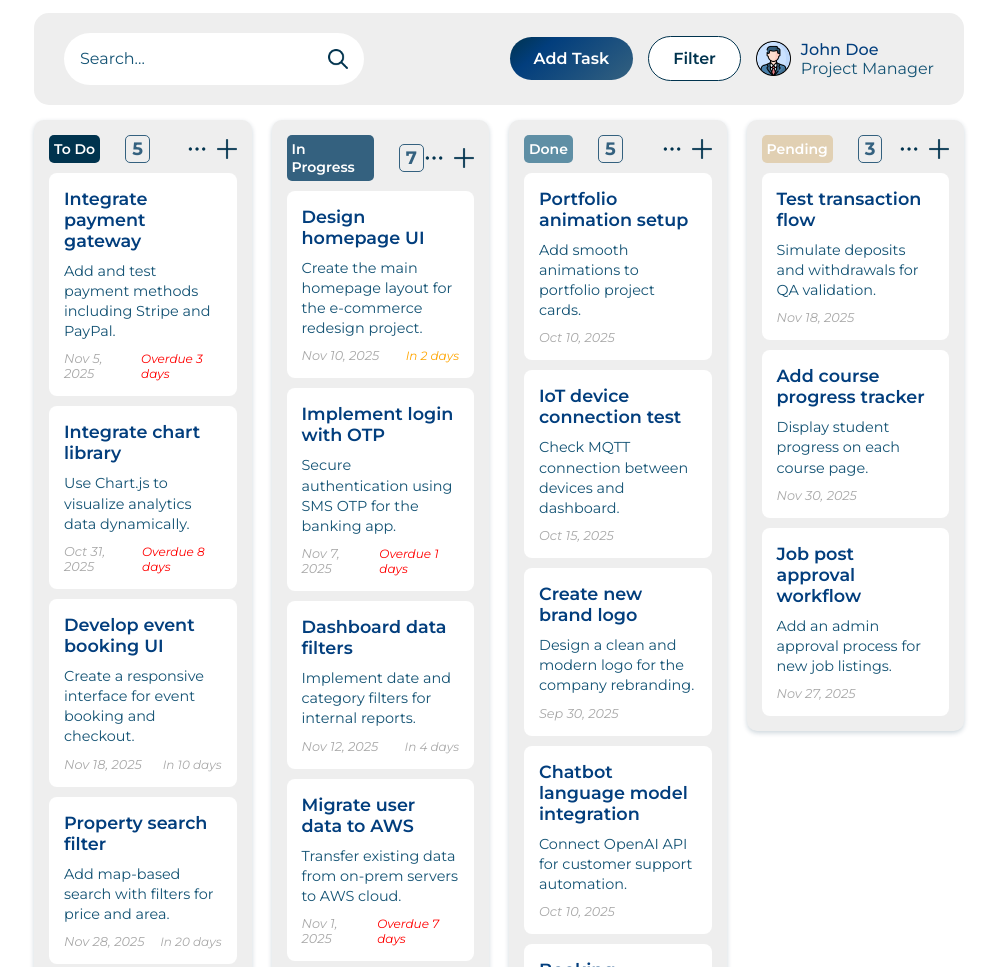
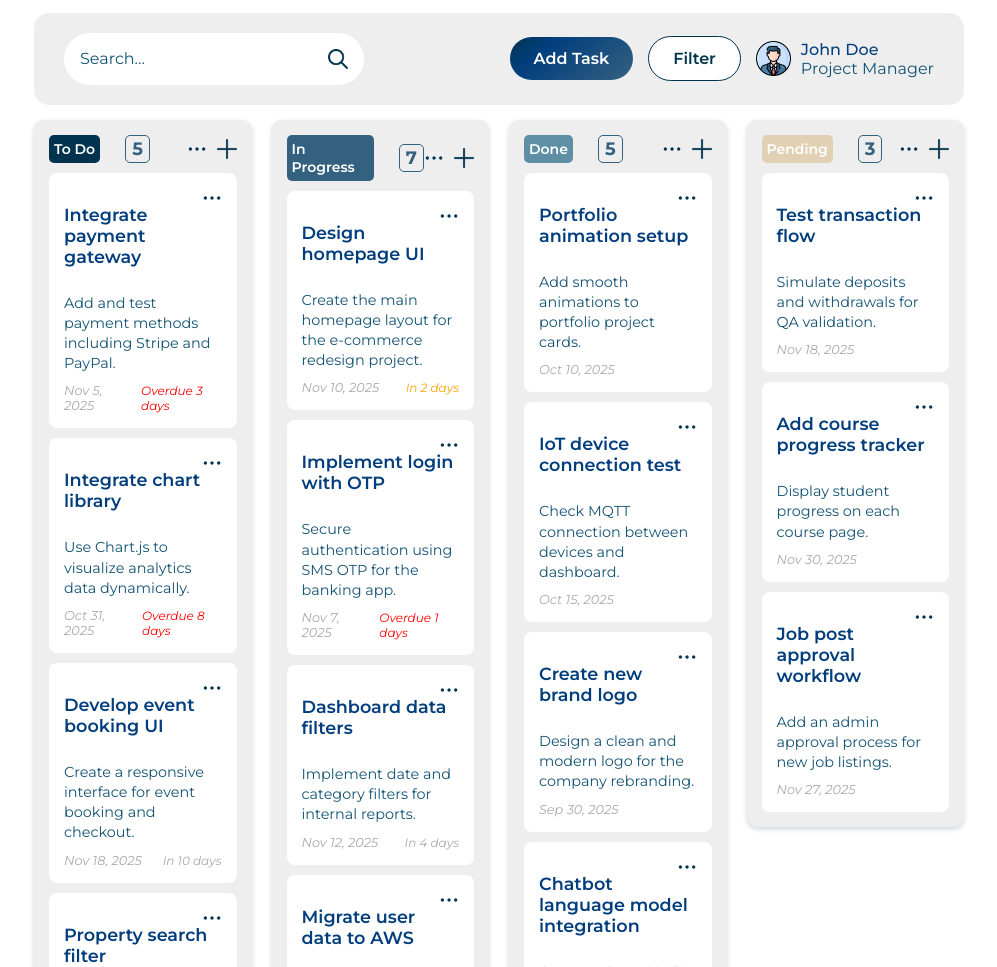
Before and after one commit to Rayenettiss/ettiss_mohamedrayen_kanban_dashboard, a plain HTML site: page dashboard.html in a window 1280 px wide. Shown: the part 1660-2627 px from the top of the page, without its empty margins (254-1251 px from the left). Drawn offline with Linux system fonts and the light colour scheme.

Commit message:
task delete and change status

```diff
--- a/script.js
+++ b/script.js
@@ -367,27 +367,14 @@ fetch('data/team.json')
   })
   .catch(err => console.error('Teams load error:', err));
 
+
 // tasks data
-fetch('data/tasks.json')
-  .then(r => {
-    if (!r.ok) throw new Error('Failed to load tasks.json');
-    return r.json();
-  })
-  .then(tasks => {
-    // Update task counts
-    const toDoCount = tasks.filter(t => t.status === 'to do').length;
-    const inProgressCount = tasks.filter(t => t.status === 'in progress').length;
-    const doneCount = tasks.filter(t => t.status === 'done').length;
-    const pendingCount = tasks.filter(t => t.status === 'pending').length;
+// ==================== TASKS DATA (FIXED) ====================
+let tasks = []; // Global array to hold tasks data
 
-    document.querySelector('.to-do .count').textContent = toDoCount;
-    document.querySelector('.in-progress .count').textContent = inProgressCount;
-    document.querySelector('.done .count').textContent = doneCount;
-    document.querySelector('.pending .count').textContent = pendingCount;
-
-    // Function to calculate deadline info
+// Define these functions ONCE in global scope
 function getDeadlineInfo(dueDateStr) {
-      const currentDate = new Date(); // Use current date
+  const currentDate = new Date();
   const dueDate = new Date(dueDateStr);
   const diffTime = dueDate - currentDate;
   const diffDays = Math.ceil(diffTime / (1000 * 60 * 60 * 24));
@@ -397,94 +384,216 @@ fetch('data/tasks.json')
 
   if (diffDays < 0) {
     text = `Overdue ${Math.abs(diffDays)} days`;
-        className = 'overdue'; // Red
+    className = 'overdue';
   } else if (diffDays === 0) {
     text = 'Today';
-        className = 'today'; // Default or green (add CSS)
+    className = 'today';
   } else if (diffDays <= 3) {
     text = `In ${diffDays} days`;
-        className = 'urgent'; // Orange
+    className = 'urgent';
   } else {
     text = `In ${diffDays} days`;
-        className = ''; // Default
+    className = '';
   }
 
   return { text, className };
 }
 
-    // Function to format due date like "Nov 10, 2025"
 function formatDueDate(dueDateStr) {
   const due = new Date(dueDateStr);
-      const monthName = due.toLocaleString('default', { month: 'short' });
-      const day = due.getDate();
-      const year = due.getFullYear();
-      return `${monthName} ${day}, ${year}`;
+  return due.toLocaleDateString('en-US', {
+    month: 'short',
+    day: 'numeric',
+    year: 'numeric'
+  });
 }
 
-    // Helper to populate a column with limited tasks (5 max per column)
+function createMenu(task, card, moreImg, updateCounts) {
+  const menu = document.createElement('div');
+  menu.className = 'more-menu';
+
+   const statusMap = {
+    'to do': 'in progress',
+    'in progress': 'done',
+    'done': 'pending',
+    'pending': 'to do'
+  };
+  const nextStatus = statusMap[task.status] || 'to do';
+
+  const statusBtn = document.createElement('button');
+  statusBtn.textContent = `Mark as ${nextStatus}`;
+  statusBtn.onclick = e => {
+    e.stopPropagation();
+    const targetCol = document.querySelector(`.${nextStatus.replace(' ', '-')}`);
+    if (!targetCol) return;
+
+
+    card.remove();
+    targetCol.appendChild(card);
+    task.status = nextStatus;
+
+    const details = card.querySelector('.details');
+    const oldDeadline = details.querySelector('.deadline');
+    if (oldDeadline) oldDeadline.remove();
+
+    const showDeadline = !(nextStatus === 'done' || nextStatus === 'pending');
+    if (showDeadline) {
+      const info = getDeadlineInfo(task.due_date);
+      const span = document.createElement('span');
+      span.className = 'deadline';
+      if (info.className) span.classList.add(info.className);
+      span.textContent = info.text;
+      details.appendChild(span);
+    }
+
+    const oldMenu = card.querySelector('.more-menu');
+    if (oldMenu) oldMenu.remove();
+    const newMenu = createMenu(task, card, moreImg, updateCounts);
+    card.appendChild(newMenu);
+
+    updateCounts();
+    menu.classList.remove('show');
+  };
+  menu.appendChild(statusBtn);
+
+  const delBtn = document.createElement('button');
+  delBtn.textContent = 'Delete';
+  delBtn.className = 'delete';
+  delBtn.onclick = e => {
+    e.stopPropagation();
+    if (confirm('Delete this task?')) {
+      const col = card.parentElement;
+      card.remove();
+      if (col.querySelectorAll('.task').length === 0) {
+        const msg = document.createElement('p');
+        msg.textContent = 'No tasks.';
+        msg.style.cssText = 'padding:1rem;color:var(--clr-gray-dark);text-align:center;';
+        col.appendChild(msg);
+      }
+      updateCounts();
+    }
+    menu.classList.remove('show');
+  };
+  menu.appendChild(delBtn);
+
+
+  moreImg.onclick = e => {
+    e.stopPropagation();
+    document.querySelectorAll('.more-menu.show').forEach(m => m.classList.remove('show'));
+    menu.classList.toggle('show');
+  };
+
+  return menu;
+}
+
 function populateColumn(selector, status) {
   const column = document.querySelector(selector);
   if (!column) return;
 
-      // Filter tasks
-      const filteredTasks = tasks.filter(t => t.status === status);
+  const oldTasks = column.querySelectorAll('.task, p');
+  oldTasks.forEach(el => el.remove());
 
-      // Handle empty
-      if (filteredTasks.length === 0) {
-        const emptyMsg = document.createElement('p');
-        emptyMsg.textContent = 'No tasks.';
-        emptyMsg.style.padding = '1rem';
-        emptyMsg.style.color = 'var(--clr-gray-dark)';
-        emptyMsg.style.textAlign = 'center';
-        column.appendChild(emptyMsg);
+  const filtered = tasks.filter(t => t.status === status);
+  const showDeadline = !(status === 'done' || status === 'pending');
+
+  if (filtered.length === 0) {
+    const msg = document.createElement('p');
+    msg.textContent = 'No tasks.';
+    msg.style.cssText = 'padding:1rem;color:var(--clr-gray-dark);text-align:center;';
+    column.appendChild(msg);
     return;
   }
-      // Determine if due date should be shown (disabled for 'done' and 'pending')
-      const showDueDate = !(status === 'done' || status === 'pending');
-      // Add tasks
-      filteredTasks.forEach(task => {
-        const taskDiv = document.createElement('div');
-        taskDiv.classList.add('task');
 
-        const nameH4 = document.createElement('h4');
-        nameH4.textContent = task.name;
-        taskDiv.appendChild(nameH4);
+  filtered.forEach(task => {
+    const card = document.createElement('div');
+    card.className = 'task';
 
-        const descP = document.createElement('p');
-        descP.textContent = task.description;
-        taskDiv.appendChild(descP);
+    const head = document.createElement('div');
+    head.className = 'task-head';
+    const moreImg = document.createElement('img');
+    moreImg.src = 'assets/icons/more-options.png';
+    moreImg.alt = 'More options';
+    head.appendChild(moreImg);
+    card.appendChild(head);
 
-        const detailsDiv = document.createElement('div');
-        detailsDiv.classList.add('details');
+    const title = document.createElement('h4');
+    title.textContent = task.name;
+    card.appendChild(title);
 
-        const dueSpan = document.createElement('span');
-        dueSpan.classList.add('due-date');
-        dueSpan.textContent = `${formatDueDate(task.due_date)}`;
-        detailsDiv.appendChild(dueSpan);
-        if (showDueDate) {
-        const deadlineInfo = getDeadlineInfo(task.due_date);
-        const deadlineSpan = document.createElement('span');
-        deadlineSpan.classList.add('deadline');
-        if (deadlineInfo.className) {
-          deadlineSpan.classList.add(deadlineInfo.className);
+    const desc = document.createElement('p');
+    desc.textContent = task.description;
+    card.appendChild(desc);
+
+    const details = document.createElement('div');
+    details.className = 'details';
+
+    const due = document.createElement('span');
+    due.className = 'due-date';
+    due.textContent = formatDueDate(task.due_date);
+    details.appendChild(due);
+
+    if (showDeadline) {
+      const info = getDeadlineInfo(task.due_date);
+      const dead = document.createElement('span');
+      dead.className = 'deadline';
+      if (info.className) dead.classList.add(info.className);
+      dead.textContent = info.text;
+      details.appendChild(dead);
     }
-        deadlineSpan.textContent = deadlineInfo.text;
-        detailsDiv.appendChild(deadlineSpan);
-    }
+    card.appendChild(details);
 
-        taskDiv.appendChild(detailsDiv);
-        column.appendChild(taskDiv);
+    const menu = createMenu(task, card, moreImg, updateColumnCounts);
+    card.appendChild(menu);
+
+    column.appendChild(card);
   });
 }
 
-    // Populate each column
+function updateColumnCounts() {
+  const columns = [
+    { sel: '.to-do', status: 'to do' },
+    { sel: '.in-progress', status: 'in progress' },
+    { sel: '.done', status: 'done' },
+    { sel: '.pending', status: 'pending' }
+  ];
+
+  columns.forEach(col => {
+    const header = document.querySelector(`${col.sel} .header .count`);
+    if (!header) return;
+    const taskCount = document.querySelectorAll(`${col.sel} .task`).length;
+    header.textContent = taskCount;
+  });
+}
+
+// ==================== SINGLE FETCH CALL ====================
+fetch('data/tasks.json')
+  .then(r => {
+    if (!r.ok) throw new Error('Failed to load tasks.json');
+    return r.json();
+  })
+  .then(data => {
+    tasks = data; // Assign to global
+
+    // Initial counts in header
+    document.querySelector('.to-do .count').textContent = tasks.filter(t => t.status === 'to do').length;
+    document.querySelector('.in-progress .count').textContent = tasks.filter(t => t.status === 'in progress').length;
+    document.querySelector('.done .count').textContent = tasks.filter(t => t.status === 'done').length;
+    document.querySelector('.pending .count').textContent = tasks.filter(t => t.status === 'pending').length;
+
+    // Populate all columns
     populateColumn('.to-do', 'to do');
     populateColumn('.in-progress', 'in progress');
     populateColumn('.done', 'done');
     populateColumn('.pending', 'pending');
+
+    updateColumnCounts(); // Final sync
   })
   .catch(err => console.error('Tasks load error:', err));
 
+  document.addEventListener('click', () => {
+    document.querySelectorAll('.more-menu.show')
+            .forEach(m => m.classList.remove('show'));
+});
   //time tracker
 document.addEventListener('DOMContentLoaded', () => {
   // Time Tracker Functionality
--- a/styles.css
+++ b/styles.css
@@ -468,7 +468,9 @@ canvas {
     gap: 10px;
     padding: 15px;
     border-radius: 8px;
+    position: relative;
 }
+
 
 .task .details {
     justify-content: space-between;
@@ -477,6 +479,7 @@ canvas {
     font-size: 1.1rem;
     color: var(--clr-heading);
     font-weight: 600;
+    margin: 1rem 0;
 }
 .task p {
     font-size: 0.9rem;
@@ -500,13 +503,65 @@ canvas {
     color: var(--clr-gray-dark);
     font-style: italic;
 }
+.task img{
+    width: 20px;
+    height: 20px;
+    cursor: pointer;
+}
+.task-head{
+    display: flex;
+    justify-content: end;
+}
 .overdue {
     color: red!important;
 }
 .urgent{
     color: orange !important;
 }
+/* More-options menu */
+.more-menu {
+  position: absolute;
+  top: 40px; /* below the icon */
+  right: 0;
+  background: var(--clr-white);
+  border-radius: 8px;
+  box-shadow: 0 4px 12px rgba(0,51,78,0.15);
+  min-width: 140px;
+  z-index: 10;
+  display: none;
+  padding: 5px 0;
+}
+.more-menu.show {
+  display: block;
+}
+.more-menu button {
+  width: 100%;
+  padding: 8px 12px;
+  border: none;
+  background: transparent;
+  text-align: left;
+  font-size: 0.9rem;
+  cursor: pointer;
+  color: var(--clr-text);
+}
+.more-menu button:hover {
+  background: var(--clr-light);
+}
+.more-menu button.delete {
+  color: red;
+}
 
+/* Position the task-head (for more-options img) */
+.task-head {
+  position: absolute;
+  top: 15px;
+  right: 15px;
+}
+.task-head img {
+  width: 20px;
+  height: 20px;
+  cursor: pointer;
+}
 /*cards styles*/
 
 .cards {
```
Lines whose indentation alone changed are shown as unchanged.
